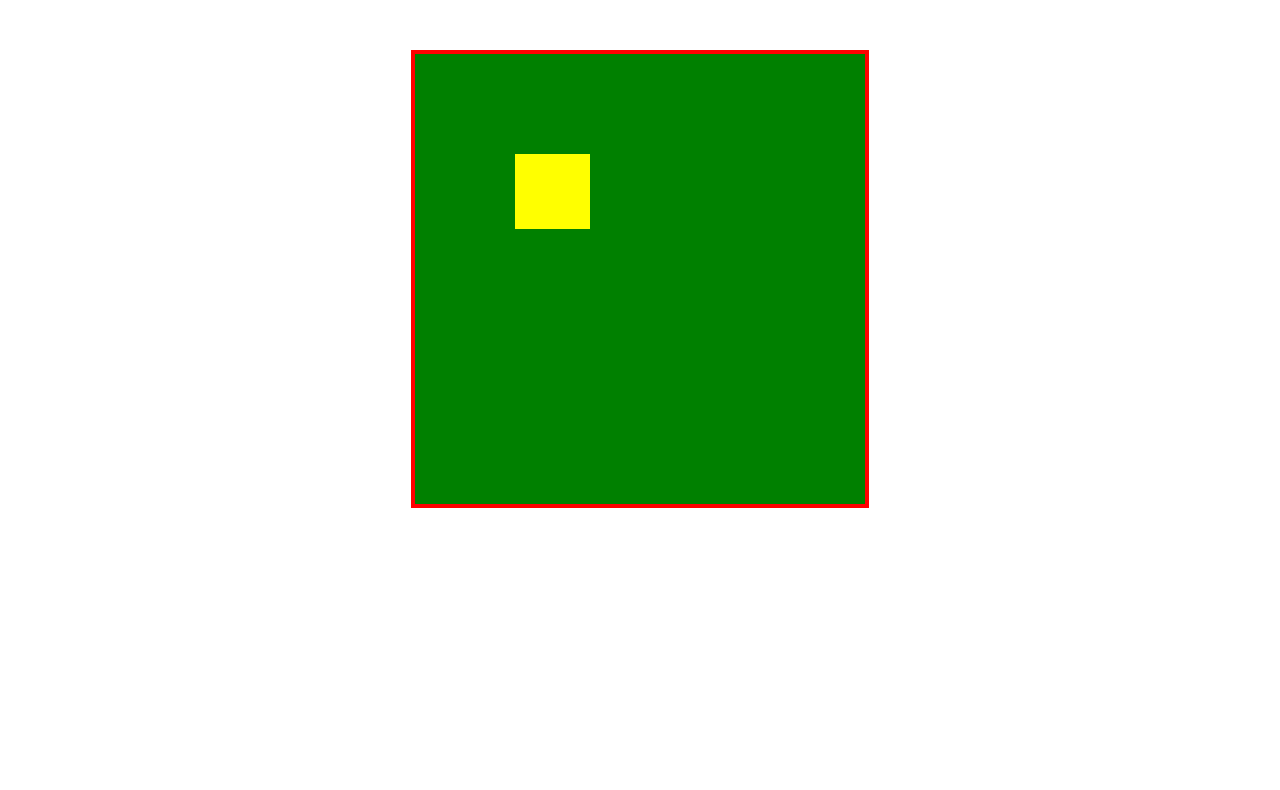
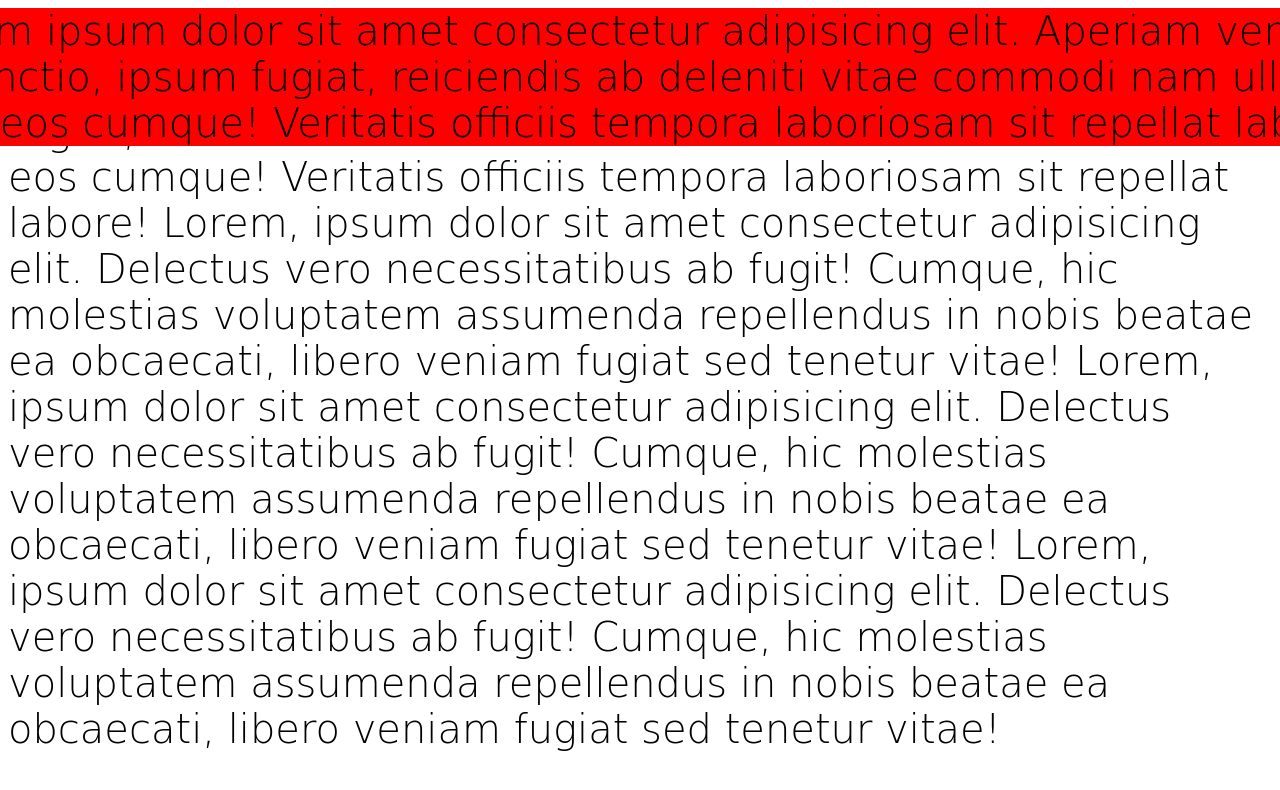
Before and after one commit to JeysonJosueGomezVillamizarADSI/Curso-CSS, a plain HTML site: page index.html in a window 1280 px wide. Drawn offline with Linux system fonts and the light colour scheme.

Commit message:
Position Fixed

```diff
--- a/index.html
+++ b/index.html
@@ -5,16 +5,19 @@
     <meta charset="UTF-8">
     <meta http-equiv="X-UA-Compatible" content="IE=edge">
     <meta name="viewport" content="width=device-width, initial-scale=1.0">
-    <title>position: absolute;</title>
+    <title>position: fixed;</title>
     <link rel="stylesheet" href="style.css">
 </head>
 
 <body>
-<div class="contenedor">
-<div class="caja1">Caja 1</div>
-<div class="caja2">Caja 2</div>
-<div class="caja3">Caja 3</div>
-<div class="caja4"></div>
+<div class="caja-fixed">
+Lorem ipsum dolor sit amet consectetur adipisicing elit. Aperiam veniam distinctio, ipsum fugiat, reiciendis ab deleniti vitae commodi nam ullam rem eos cumque! Veritatis officiis tempora laboriosam sit repellat labore!
+</div>
+<div class="texto">
+    fugiat, reiciendis ab deleniti vitae commodi nam ullam rem eos cumque! Veritatis officiis tempora laboriosam sit repellat labore!
+    Lorem, ipsum dolor sit amet consectetur adipisicing elit. Delectus vero necessitatibus ab fugit! Cumque, hic molestias voluptatem assumenda repellendus in nobis beatae ea obcaecati, libero veniam fugiat sed tenetur vitae!
+    Lorem, ipsum dolor sit amet consectetur adipisicing elit. Delectus vero necessitatibus ab fugit! Cumque, hic molestias voluptatem assumenda repellendus in nobis beatae ea obcaecati, libero veniam fugiat sed tenetur vitae!
+    Lorem, ipsum dolor sit amet consectetur adipisicing elit. Delectus vero necessitatibus ab fugit! Cumque, hic molestias voluptatem assumenda repellendus in nobis beatae ea obcaecati, libero veniam fugiat sed tenetur vitae!
 </div>
 
 
--- a/style.css
+++ b/style.css
@@ -1,31 +1,16 @@
 * {
     font-family: 'Lobster', cursive;
     font-weight: 100;
-    font-size: 30px;
+    font-size: 40px;
 }
 
-
-
-div{
-
-    display: block;
-    background: green;
-    position: absolute;
-    margin:100px ;
-
+body{
+    padding-top: 100px;
 }
 
-div div{
-height: 75px;
-width: 75px;
-background: yellow;
+.caja-fixed{
+    background: red;
+    position: fixed;
+
+    margin: -100px;
 }
-
-.contenedor{
-
-    position: static;
-    border: 4px solid red;
-    margin: 50px auto;
-    height: 450px;
-    width: 450px;
-}
```
